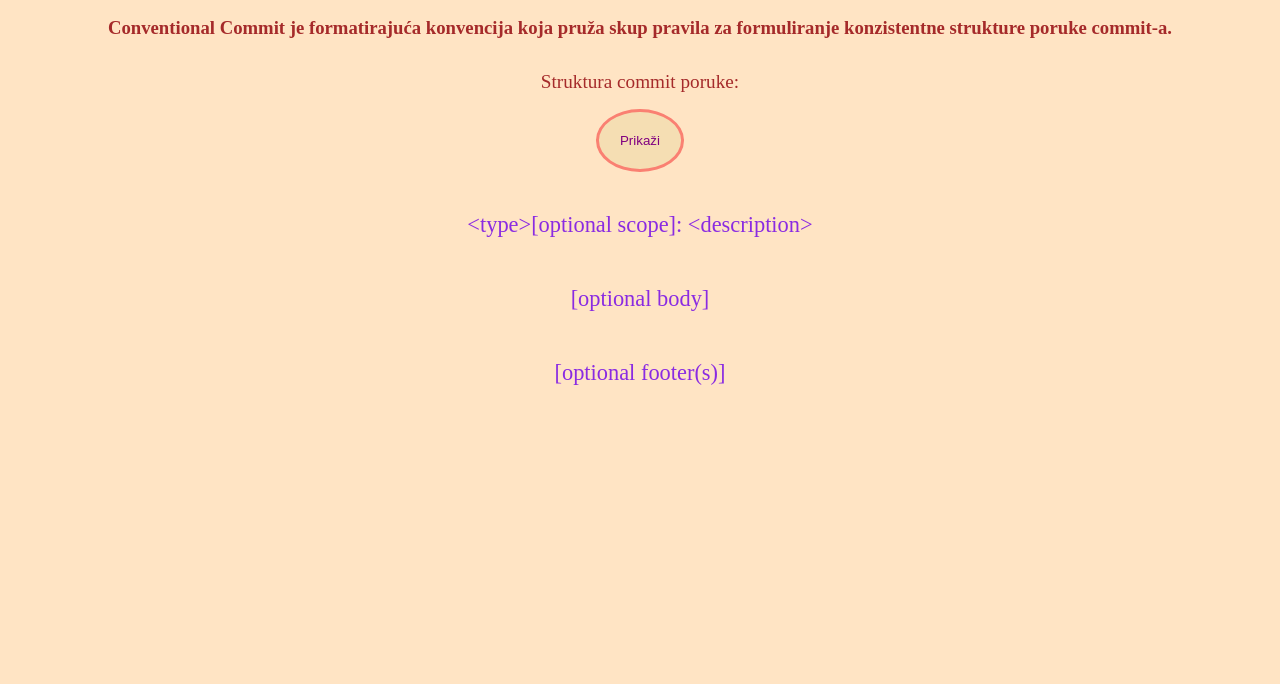
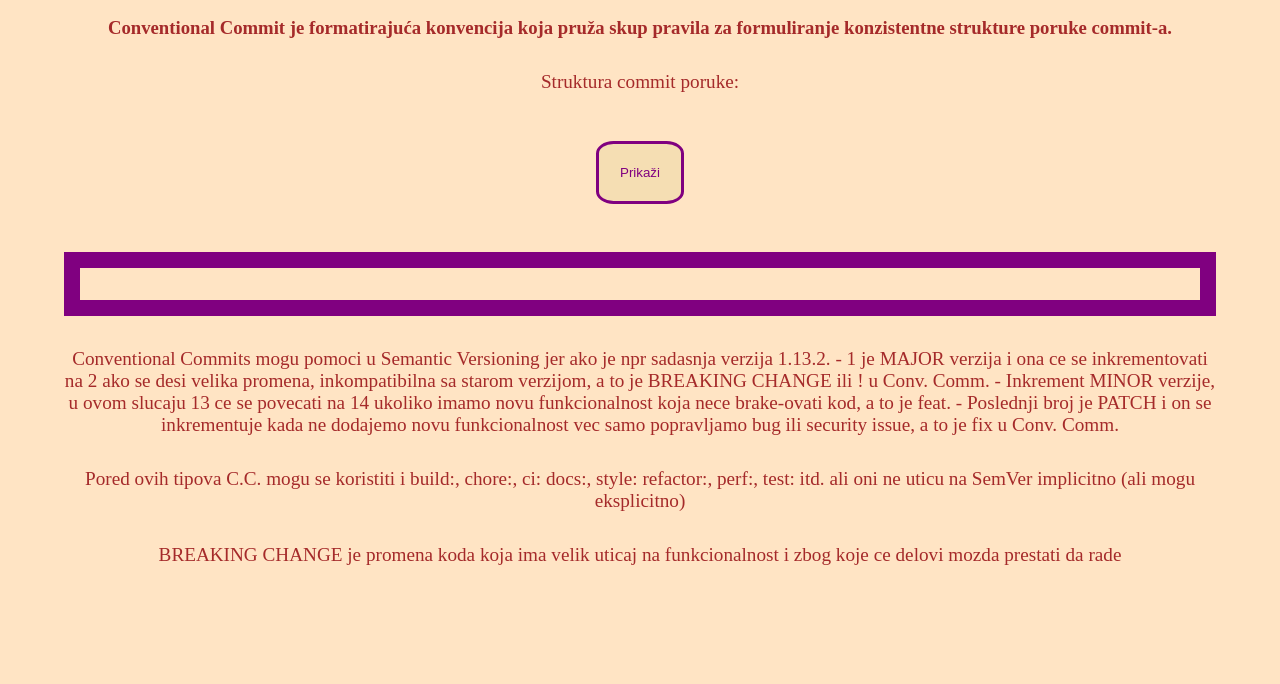
Before and after one commit to L4XM1/Conventional-Commits, a plain HTML site: page index.html in a window 1280 px wide. Shown: the part 116-800 px from the top of the page. Drawn offline with Linux system fonts and the light colour scheme.

Commit message:
fix(toggle): fix toggle first list item content
Fix main.js to toggle visibility of list item content. Error in paragraph
text.
Small change to style of button and add border around content output box.
Add index paragraphs to add content.

```diff
--- a/index.html
+++ b/index.html
@@ -19,14 +19,32 @@
           <p>Struktura commit poruke:</p>
           <button class="btn">Prikaži</button>
         </div>
-        <ul class="list-items">
-          <li class="list-item">
-             &lt;type&gt;[optional scope]: &lt;description&gt;
-          </li>
+        <ul class="list-items" style="display: none">
+          <li class="list-item">tip(scope): subject</li>
           <li class="list-item">[optional body]</li>
           <li class="list-item">[optional footer(s)]</li>
         </ul>
         <p class="changing-content"></p>
+        <p>
+          Conventional Commits mogu pomoci u Semantic Versioning jer ako je npr
+          sadasnja verzija 1.13.2. - 1 je MAJOR verzija i ona ce se
+          inkrementovati na 2 ako se desi velika promena, inkompatibilna sa
+          starom verzijom, a to je BREAKING CHANGE ili ! u Conv. Comm. -
+          Inkrement MINOR verzije, u ovom slucaju 13 ce se povecati na 14
+          ukoliko imamo novu funkcionalnost koja nece brake-ovati kod, a to je
+          feat. - Poslednji broj je PATCH i on se inkrementuje kada ne dodajemo
+          novu funkcionalnost vec samo popravljamo bug ili security issue, a to
+          je fix u Conv. Comm.
+        </p>
+        <p>
+          Pored ovih tipova C.C. mogu se koristiti i build:, chore:, ci: docs:,
+          style: refactor:, perf:, test: itd. ali oni ne uticu na SemVer
+          implicitno (ali mogu eksplicitno)
+        </p>
+        <p>
+          BREAKING CHANGE je promena koda koja ima velik uticaj na
+          funkcionalnost i zbog koje ce delovi mozda prestati da rade
+        </p>
       </div>
     </main>
     <script src="main.js"></script>
--- a/main.js
+++ b/main.js
@@ -1,29 +1,21 @@
 const output = document.querySelector(".changing-content");
 const listItem = document.querySelectorAll(".list-item");
-
-for (const item of listItem) {
-  item.addEventListener("click", function() {
-    fetch("text.json")
-      .then(response => response.json())
-      .then(text => {
-        output.textContent = text[this.textContent];
-      });
-  });
-}
-
 const button = document.querySelector(".btn");
 const entireList = document.querySelector("ul");
 
-button.addEventListener("click", function() {
+button.addEventListener("click", function () {
   if (entireList.style.display === "none") {
     entireList.style.display = "flex";
     button.textContent = "Sakrij";
-    if (listItem.length > 0) {
-      fetch("text.json")
-        .then(response => response.json())
-        .then(text => {
-          output.textContent = text[listItems[0].textContent];
-        });
+
+    for (const item of listItem) {
+      item.addEventListener("click", function () {
+        fetch("text.json")
+          .then((response) => response.json())
+          .then((text) => {
+            output.textContent = text[this.textContent];
+          });
+      });
     }
   } else {
     entireList.style.display = "none";
--- a/styles.css
+++ b/styles.css
@@ -32,20 +32,26 @@
 
 p {
   font-size: 1.2rem;
+  margin: 2rem;
 }
+
 .btn {
   padding: 1.3rem;
   margin: 1rem;
   color: purple;
   background-color: wheat;
-  border: .2rem solid salmon;
-  border-radius: 50%;
+  border: 0.2rem solid purple;
+  border-radius: 20%;
+}
+
+.changing-content {
+  border: 1rem solid purple;
+  padding: 1rem;
 }
 
 ul {
-  display: flex;
-  flex-direction: column;
   align-items: center;
+  justify-content: center;
   margin-bottom: 2rem;
 }
 
@@ -55,7 +61,6 @@
   padding: 1.5rem;
   cursor: pointer;
   max-width: 40rem;
-  display: flex;
 }
 
 ul li:hover {
--- a/text.json
+++ b/text.json
@@ -1,5 +1,5 @@
 {
-  "<type>[optional scope]: <description>": "Type (tip) se odnosi na to koji je tip commit-a (npr. feat, fix) i obavezan je. Scope (obuhvat) je opcionalan, a ukoliko se pise, treba da bude imenica koja opisuje deo koda. Ukoliko se scope izostavlja (ako je globalna promena ili je tesko dodeliti jednoj komponenti npr.) treba izostaviti i zagrade. Description (Message subject - opis) je obavezan. Pise se bez tacke na kraju, malim pocetnim slovom, u imperativu i u sadasnjem vremenu (add, change - a ne added, changed) i optimalno ima manje od 50 karaktera. Tip moze i malim i velikim, ali je najbolje biti konzistentan. Moze se pisati i opciono ! (tada se BREAKING CHANGE moze izostaviti u futeru, pa moze da se opise u message body).",
+  "tip(scope): subject": "Type (tip) se odnosi na to koji je tip commit-a (npr. feat, fix) i obavezan je. Scope (obuhvat) je opcionalan, a ukoliko se pise, treba da bude imenica koja opisuje deo koda. Ukoliko se scope izostavlja (ako je globalna promena ili je tesko dodeliti jednoj komponenti npr.) treba izostaviti i zagrade. Description (Message subject - opis) je obavezan. Pise se bez tacke na kraju, malim pocetnim slovom, u imperativu i u sadasnjem vremenu (add, change - a ne added, changed) i optimalno ima manje od 50 karaktera. Tip moze i malim i velikim, ali je najbolje biti konzistentan. Moze se pisati i opciono ! (tada se BREAKING CHANGE moze izostaviti u futeru, pa moze da se opise u message body).",
   "[optional body]": "Message body je opcion, ali ako se pise mora poceti posle prazne linije koja ga odvaja od Subject-a. Pise se detaljniji opis promene, u sadasnjem vremenu (a moze i na isti nacin kao subject - imperativ i sadasnje vreme), velikim pocetnim slovom. Treba napisati sta je motivacija promene i sta je drugacije u odnosu na pre. Moze se pisati u vise pasusa razdvojenih novim redom. Trebalo bi da u jednoj liniji ne bude vise od 72 karaktera. ",
   "[optional footer(s)]": "Footer - je takodje opcion. Moze se pisati jedan ili vise. Mora imati rec koja pocinje velikim slovom, dve tacke, razmak i vrednost (Footer 1: Value 1) ili rec, razmak, # znak, jos jedan razmak pa vrednost (Footer 2 # Value 2). Vrednost futera moze imati razmake i nove linije. Moze imati tacku na kraju. Ukoliko ima vise od jedne reci u nazivu, pise se - izmedju da bi se razlikovao od body (npr. Reviewd-by: M). Izuzetak je BREAKING CHANGE footer koji se pise velikim slovima i nema - ."
 }
```
